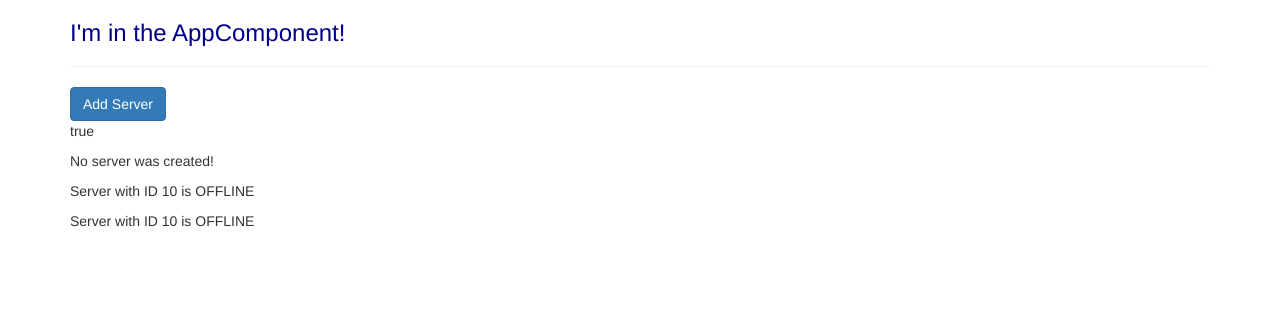
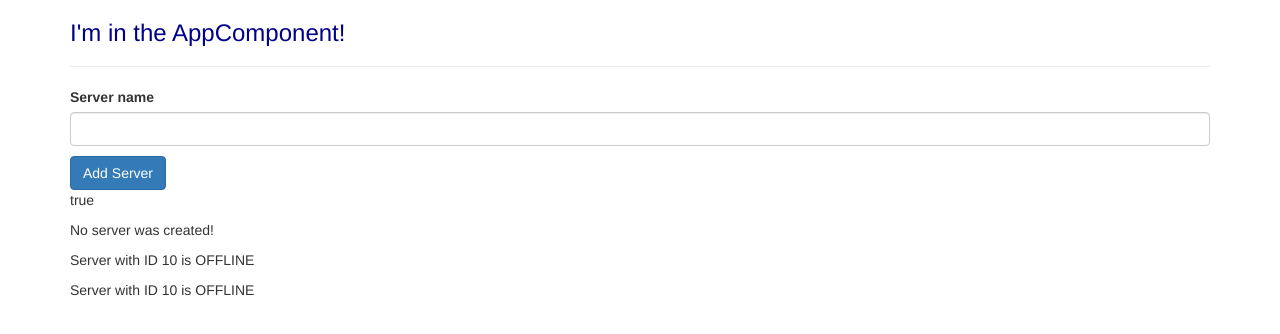
Before and after one commit to mmkay/angular-sample, an Angular app in the folder my-first-app/: page / in a window 1280 px wide. Shown: the top 334 px of the page. Built offline with nearby package versions, Linux system fonts and the light colour scheme.

Commit message:
Data passed using event binding

```diff
--- a/my-first-app/src/app/servers/servers.component.html
+++ b/my-first-app/src/app/servers/servers.component.html
@@ -1,3 +1,6 @@
+<label>Server name</label>
+<input type="text" class="form-control" (input)="onUpdateServerName($event)">
+<p>{{serverName}}</p>
 <button
   class="btn btn-primary"
   [disabled]="!allowNewServer"
--- a/my-first-app/src/app/servers/servers.component.ts
+++ b/my-first-app/src/app/servers/servers.component.ts
@@ -8,6 +8,7 @@
 export class ServersComponent implements OnInit {
   allowNewServer = false;
   serverCreationStatus = 'No server was created!';
+  serverName = '';
 
   constructor() {
     setTimeout(() => { this.allowNewServer = true; }, 2000);
@@ -20,4 +21,7 @@
     this.serverCreationStatus = 'Server was created!';
   }
 
+  onUpdateServerName(event: Event) {
+    this.serverName = (event.target as HTMLInputElement).value;
+  }
 }
```
